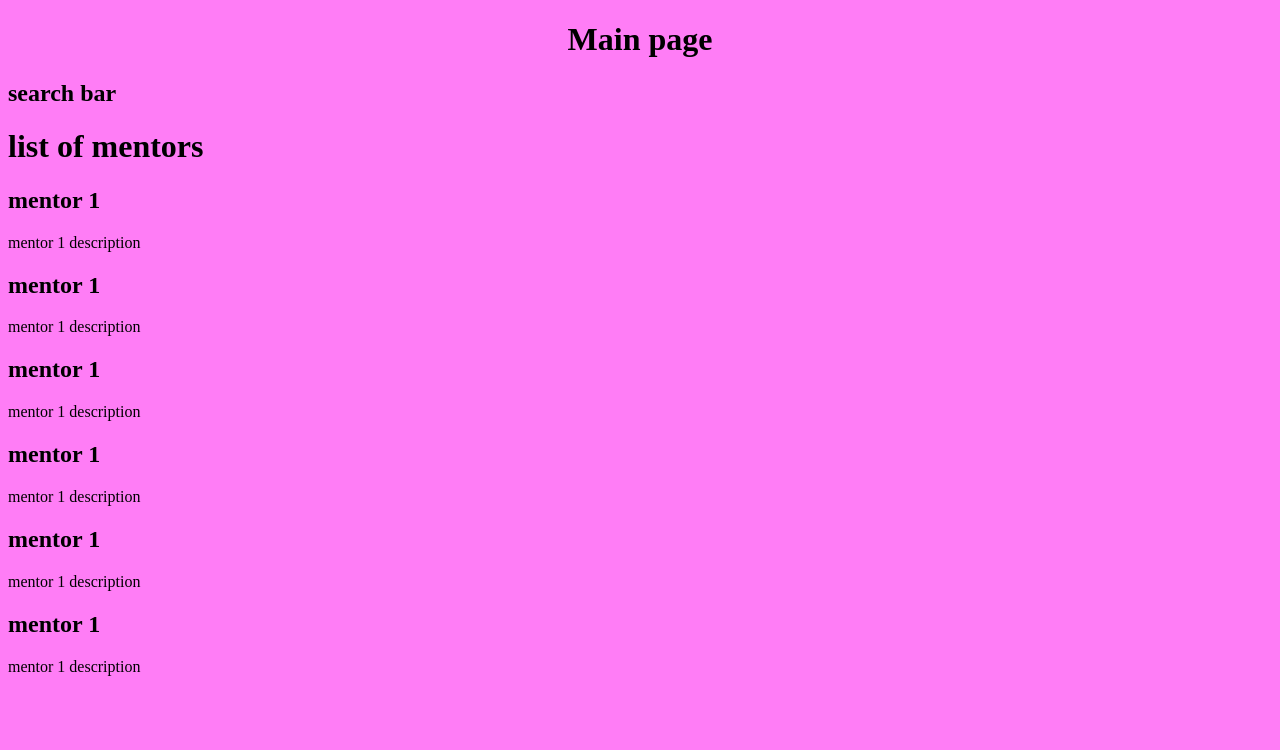
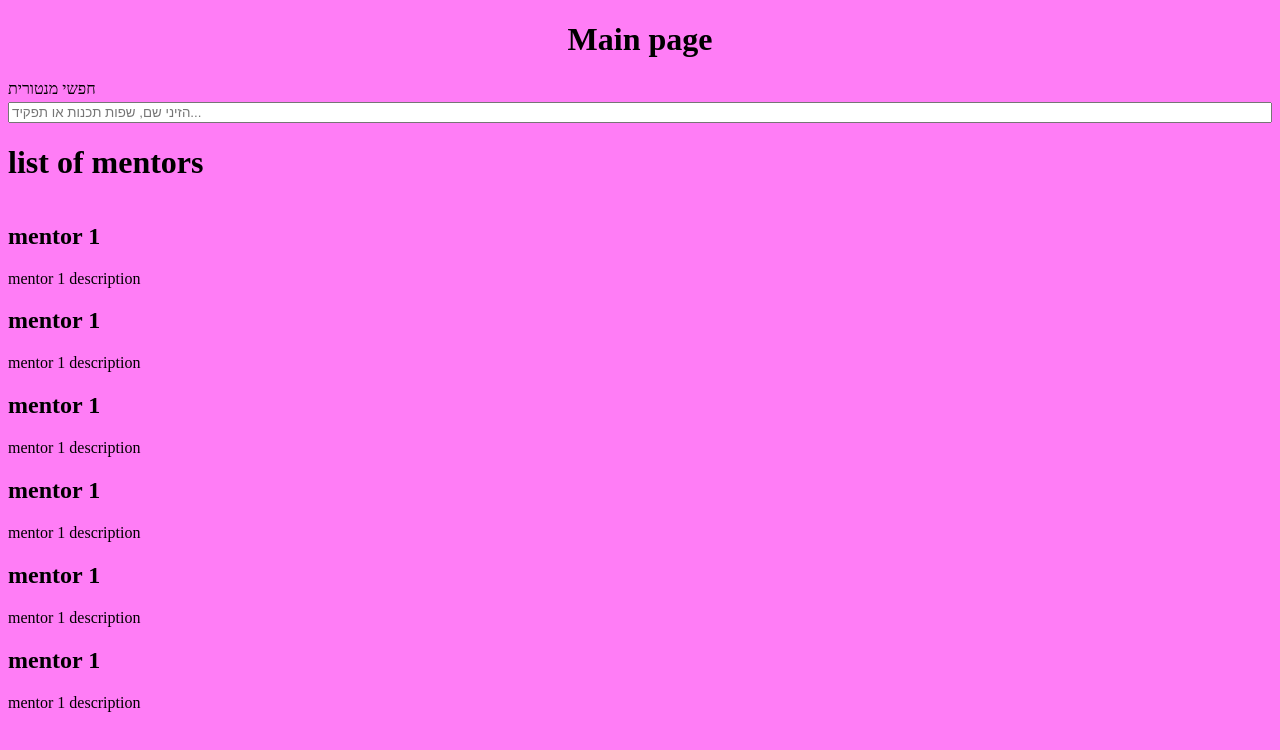
Before and after one commit to ShahafPinto/Queen-B-Mentoring-App, a Next.js app: page /main in a window 1280 px wide. Shown: the top 750 px of the page. Built offline with nearby package versions, Linux system fonts and the light colour scheme.

Commit message:
rotem 22.9 16:30

```diff
--- a/app/main/page.js
+++ b/app/main/page.js
@@ -5,11 +5,18 @@ export default function Main() {
   return (
     <div>
       <h1 className={styles.h1}>Main page</h1>
-      <div>
-        <h2>search bar</h2>
+      <div className={styles.search}>
+        <label for="search">חפשי מנטורית</label>
+        <input type="search" id="search" placeholder="הזיני שם, שפות תכנות או תפקיד..." />
       </div>
       <div>
         <Mentors />
+        {/* <div className="user-cards">
+          <div className="card">
+            <div className="header">My name</div>
+            <div className="body">email@gmail.com</div>
+          </div>
+        </div> */}
       </div>
     </div>
   );
--- a/app/main/page.module.css
+++ b/app/main/page.module.css
@@ -2,3 +2,13 @@
     align-content: center;
     text-align: center;
   }
+
+  .search{
+    display: flex;
+    flex-direction: column;
+    gap: .25rem;
+  }
+
+  /* input {
+    font-size: 1rem;
+  } */
--- a/components/mentors.js
+++ b/components/mentors.js
@@ -1,9 +1,11 @@
 import MentorCard from "./mentorCard";
+import styles from "./mentors.module.css";
 
 export default function Mentors() {
     return (
         <div>
             <h1>list of mentors</h1>
+            <div className={styles.mentorsCards}>
                 <div>
                     <MentorCard />
                     <MentorCard />
@@ -13,5 +15,6 @@ export default function Mentors() {
                     <MentorCard />
                 </div>
             </div>
+        </div>
     )
 }
--- /dev/null
+++ b/components/mentors.module.css
@@ -0,0 +1,4 @@
+.mentorsCards{
+    display: grid;
+    grid-template-columns: repeat(auto-fill, minmax(150px, 1fr));
+  }
```
Lines whose indentation alone changed are shown as unchanged.
